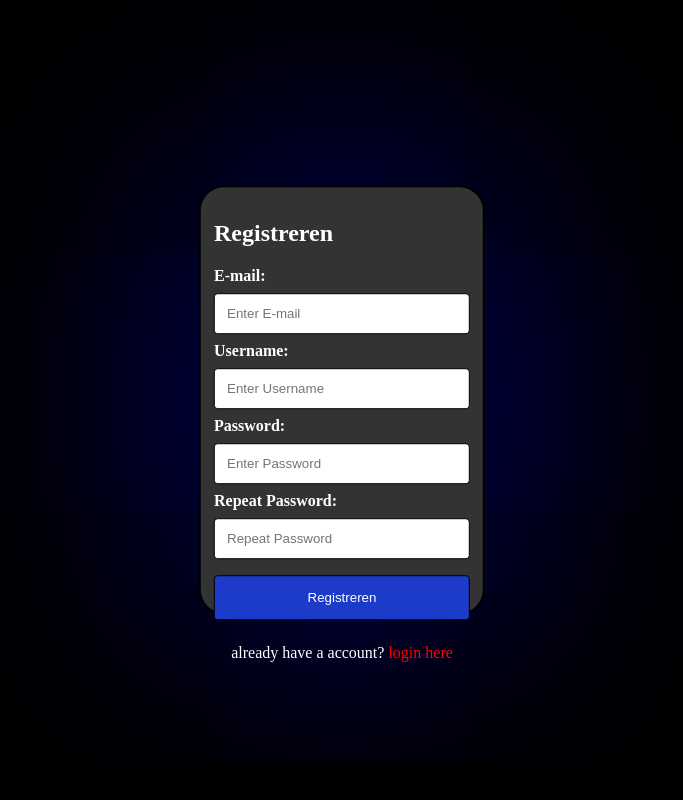
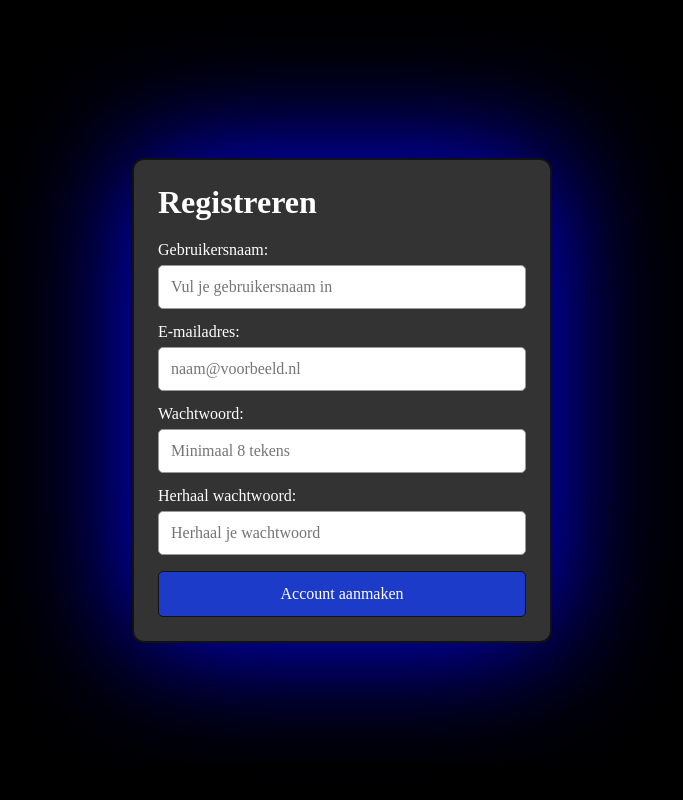
Before and after one commit to Pientje09-abe/BM03, a PHP site: page /register.html in a window 1280 px wide. Shown: the whole page, without its empty margins (298-981 px from the left). Run offline with PHP 8.4, Linux system fonts and the light colour scheme.

Commit message:
fixed register page and made evrithing work fine and added some new features to the login page and register page

```diff
--- a/register.html
+++ b/register.html
@@ -1,33 +1,45 @@
 <!DOCTYPE html>
-<html lang="en">
+<html lang="nl">
 <head>
-    <meta charset="UTF-8">
-    <meta name="viewport" content="width=device-width, initial-scale=1.0">
-    <title>Register</title> <link rel="stylesheet" href="style.css">
+  <meta charset="UTF-8">
+  <meta name="viewport" content="width=device-width, initial-scale=1.0">
+  <title>Registreren</title>
+  <link rel="stylesheet" href="style.css">
 </head>
 <body>
-    <div id="login-reg-container" class="registeren">
-      <div class="imgcontainer">
-  </div>
+  <main id="login-reg-container" class="registeren">
+    <h1 id="h2">Registreren</h1>
 
-    <div id="container">
-        <h2 id="h2">Registreren</h2>
+    <form action="code.php" method="post">
+      <label id="text" for="name">Gebruikersnaam:</label>
+      <input id="name" name="name" type="text" placeholder="Vul je gebruikersnaam in" maxlength="100" autocomplete="username" required>
 
-        <label id="text" for="e-mail"><b>E-mail:</b></label>
-        <input type="text" placeholder="Enter E-mail" required>
+      <label id="text" for="email">E-mailadres:</label>
+      <input id="email" name="email" type="email" placeholder="naam@voorbeeld.nl" autocomplete="email" required>
 
-        <label id="text" for="Username"><b>Username:</b></label>
-        <input type="text" placeholder="Enter Username" required>
+      <label id="text" for="password">Wachtwoord:</label>
+      <input id="password" name="password" type="password" placeholder="Minimaal 8 tekens" minlength="8" autocomplete="new-password" required>
 
-        <label id="text" for="password"><b>Password:</b></label>
-        <input type="password" placeholder="Enter Password" required>
+      <label id="text" for="confirm_password">Herhaal wachtwoord:</label>
+      <input id="confirm_password" name="confirm_password" type="password" placeholder="Herhaal je wachtwoord" minlength="8" autocomplete="new-password" required>
 
-        <label id="text" for="password"><b>Repeat Password:</b></label>
-        <input type="password" placeholder="Repeat Password" required>
+      <button class="login-button" type="submit">Account aanmaken</button>
+    </form>
+  </main>
+  <script>
+    const password = document.getElementById('password');
+    const confirmation = document.getElementById('confirm_password');
 
-        <button class="registeren-button" type="submit">Registreren</button>
-        <p class="tekst-link">already have a account? <a href="login.html" class="link">login here</a>
-    </div>
-    <script src="javascript.js"></script>
+    function checkPasswords() {
+      confirmation.setCustomValidity(
+        confirmation.value && confirmation.value !== password.value
+          ? 'De wachtwoorden zijn niet hetzelfde.'
+          : ''
+      );
+    }
+
+    password.addEventListener('input', checkPasswords);
+    confirmation.addEventListener('input', checkPasswords);
+  </script>
 </body>
 </html>
--- a/style.css
+++ b/style.css
@@ -1,84 +1,96 @@
-body {
-  background-color:black;
-  display: flex;
-}
-#login-reg-container {
-  margin: auto;
-  padding: 1vw;
-  background-color: #333333;
-  border-radius: 2vw;
-  border: 0.2vw solid #000000;
-  box-shadow: 0px 0px 100vw rgb(0, 0, 150);
-  top: 50vh;
-  right: 50vw;
-  position: absolute;
-  transform: translate(50%, -50%);
-}
-.login{
-  width: 20vw;
-  height:35vh;
-}
-.registeren{
-  width: 20vw;
-  height: 50vh;
+* {
+  box-sizing: border-box;
 }
 
+body {
+  display: flex;
+  flex-direction: column;
+  justify-content: center;
+  align-items: center;
+  min-height: 100vh;
+  margin: 0;
+  padding: 24px 16px;
+  background: #000;
+  color: #fff;
+}
 
+#login-reg-container {
+  width: min(100%, 420px);
+  margin: auto;
+  padding: 24px;
+  background: #333;
+  border: 0.2vw solid #111;
+  border-radius: 12px;
+  box-shadow: 0 0 10vw rgb(0, 0, 255);
+}
 
-input[type=text], input[type=password] {
+.login,
+.registeren {
+  height: auto;
+}
+
+#h2 {
+  margin: 0 0 20px;
+  color: #fff;
+  font-size: 2rem;
+}
+
+#text {
+  display: block;
+  margin: 12px 0 6px;
+  color: #fff;
+}
+
+input[type="text"],
+input[type="email"],
+input[type="password"] {
+  display: block;
   width: 100%;
-  padding: 12px;
-  margin: 8px 0;
-  display: inline-block;
-  border: 1px solid #ccc;
-  box-sizing: border-box;
-  border-radius: 0.3vw;
-  border: 0.1vw solid #000000;
+  min-height: 44px;
+  margin: 0 0 14px;
+  padding: 10px 12px;
+  border: 1px solid #999;
+  border-radius: 5px;
+  background: #fff;
+  color: #111;
+  font: inherit;
+}
+
+input[type="checkbox"] {
+  width: 16px;
+  height: 16px;
+  margin: 0 6px 0 0;
+  vertical-align: middle;
 }
 
 .login-button {
-  background-color: #1c3bc8;
-  color: white;
-  padding: 14px 20px;
-  margin: 8px 0;
-  border: none;
+  display: block;
+  width: 100%;
+  min-height: 46px;
+  margin: 16px 0 0;
+  padding: 12px 16px;
+  border: 1px solid #111;
+  border-radius: 5px;
+  background: #1c3bc8;
+  color: #fff;
+  font: inherit;
   cursor: pointer;
-  width: 100%;
-  border-radius: 0.3vw;
-  border: 0.1vw solid #000000;
-}
-.registeren-button {
-  background-color: #1c3bc8;
-  color: white;
-  padding: 14px 20px;
-  margin: 8px 0;
-  border: none;
-  cursor: pointer;
-  width: 100%;
-  border-radius: 0.3vw;
-  border: 0.1vw solid #000000;
 }
 
-.login-registeren-button:hover {
-  background-color: #1f1cc8;
+.login-button:hover {
+  background: #2848dc;
 }
 
-#h2{
-  color: white;
+.link {
+  color: #ff7777;
+  text-decoration: none;
 }
 
-#label{
-  color: white;
+.tekst-link {
+  color: #fff;
+  text-align: center;
 }
 
-#text{
-  color: white;
+.form-message {
+  line-height: 1.5;
 }
-.link{
-  color: rgb(255, 0, 0);
-  text-decoration: none;
-}
-.tekst-link{
-  color: white;
-  text-align: center;
-}
```
Also changed, not shown: code.php (added, +74 -0 lines), login.html (+6 -1 lines), test.html (added, +225 -0 lines).
